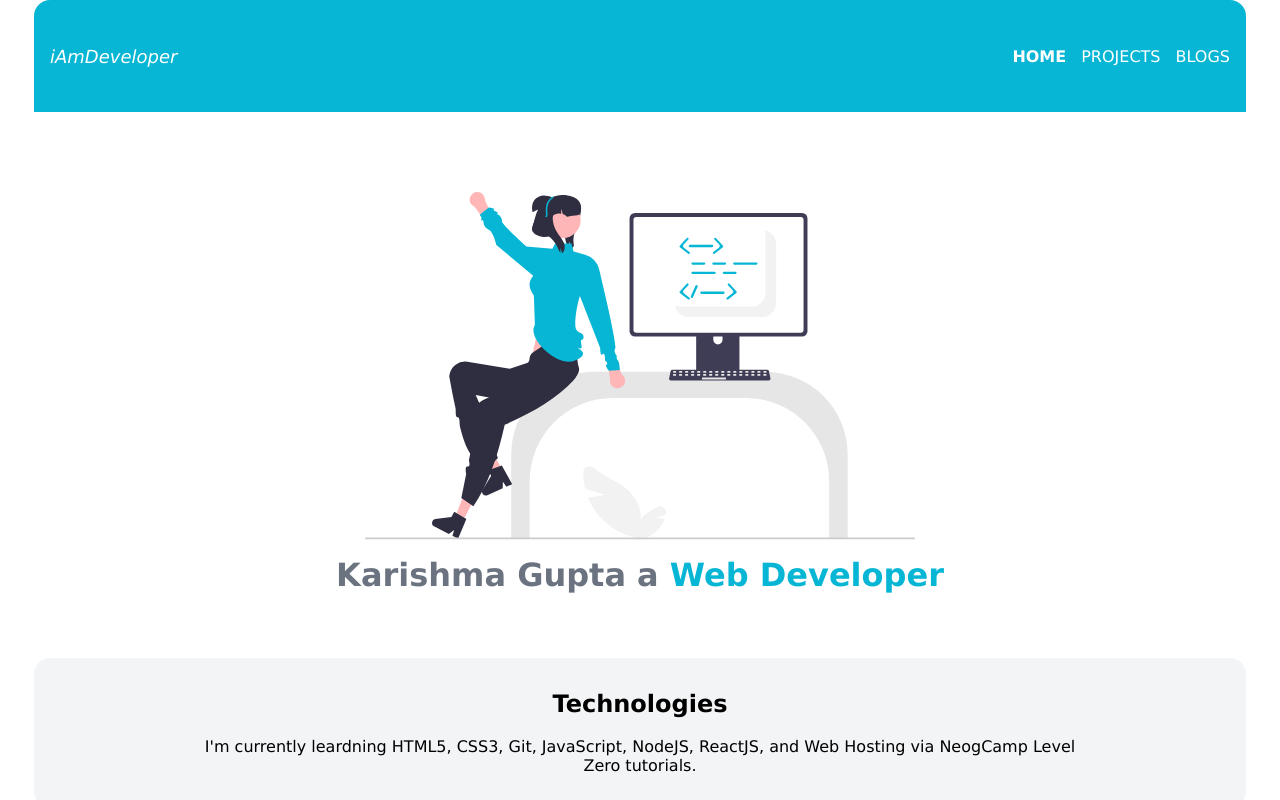
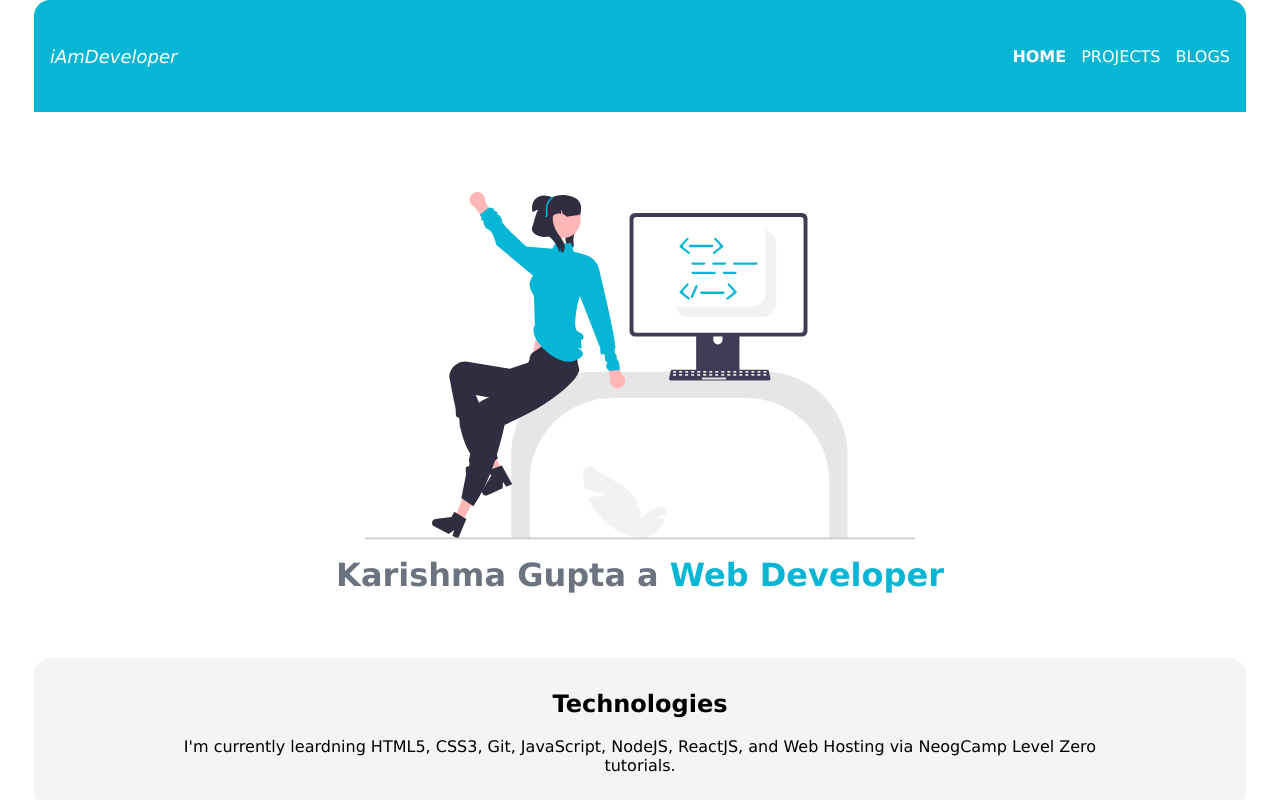
Before and after one commit to Karishma-gupta2023/MyPortfolio, a plain HTML site: page index.html in a window 1280 px wide. Shown: the top 800 px of the page. Drawn offline with Linux system fonts and the light colour scheme.

Commit message:
style: max-width of container

```diff
--- a/style.css
+++ b/style.css
@@ -92,7 +92,7 @@ body{
 
 /*center-container*/
 .container-center{
-    max-width: 900px;
+    max-width:85%;
     width:100%;
     margin:auto;
 }
```
